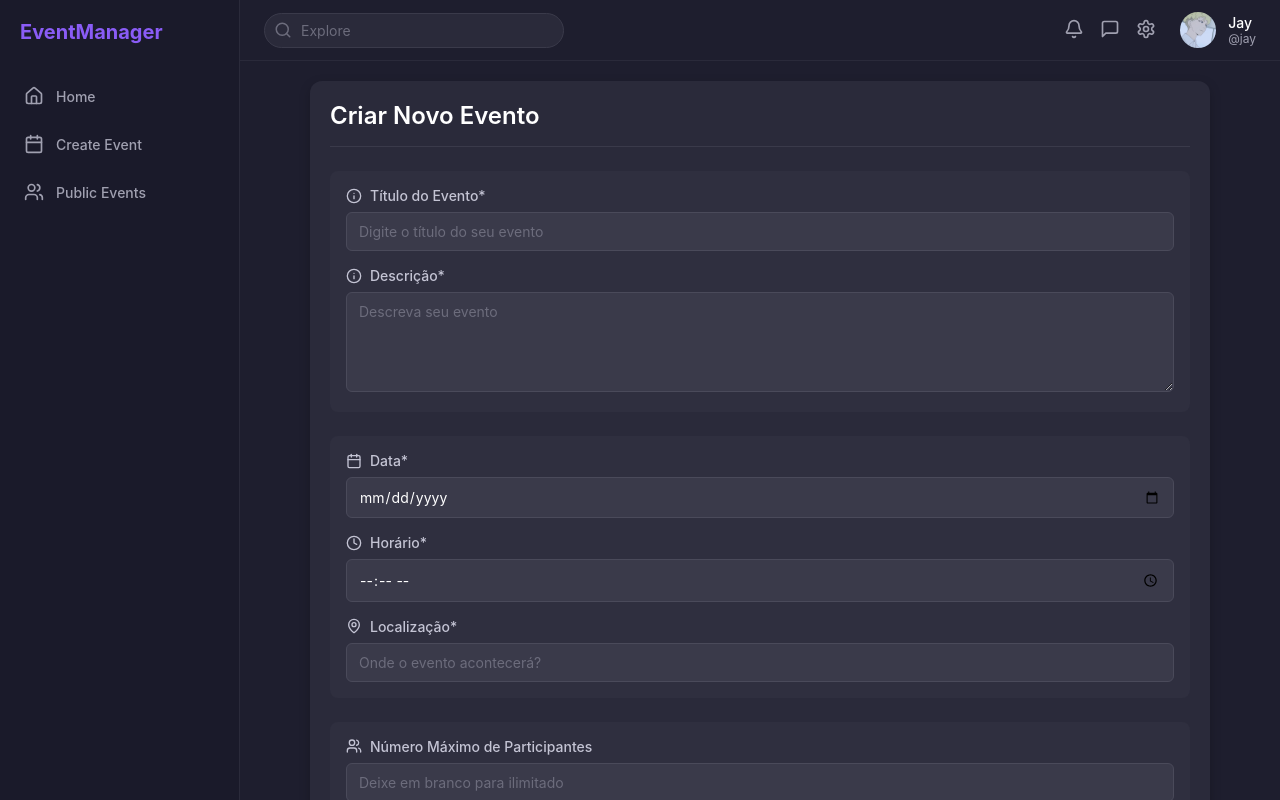
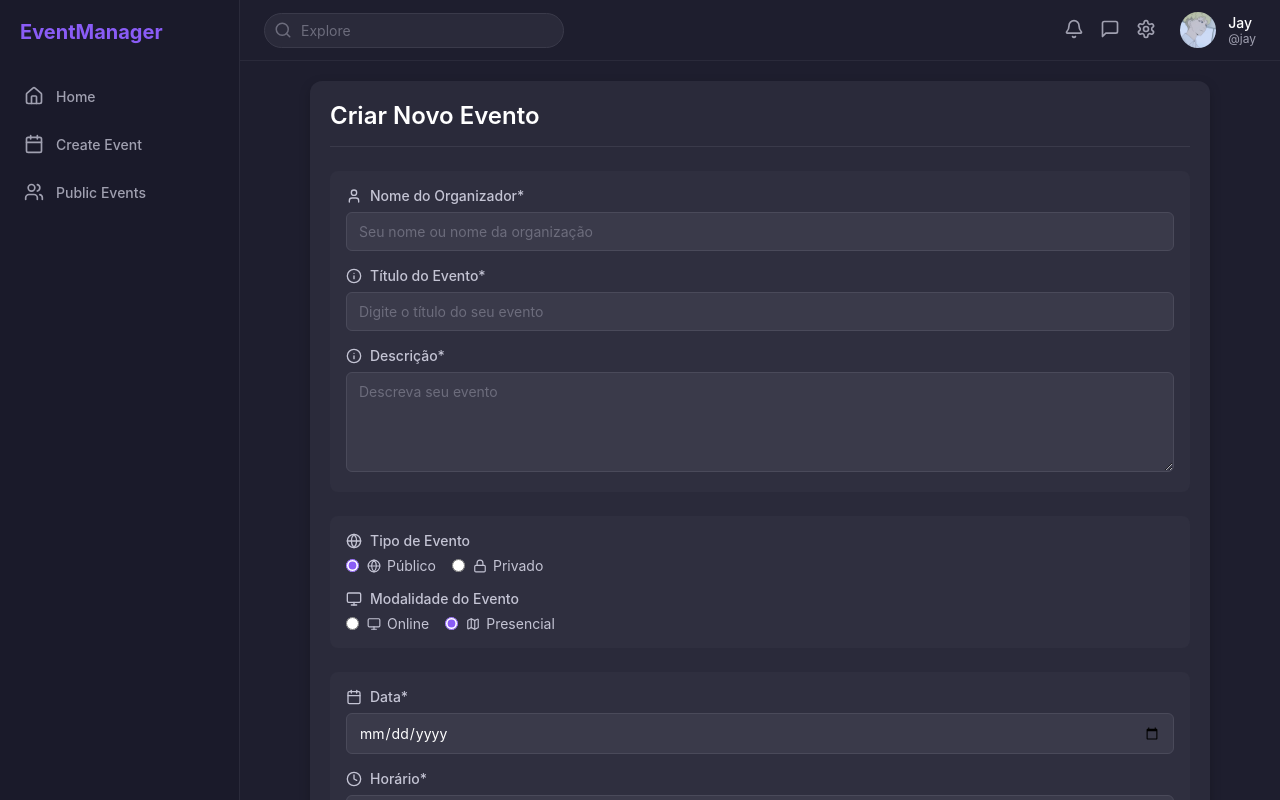
Before and after one commit to jeanpatrickm/event-manager, a React (Vite) app: page /create-event in a window 1280 px wide. Built offline with nearby package versions, Linux system fonts and the light colour scheme.

Commit message:
feat: att event-details and create-event pages

```diff
--- a/src/components/EventDetails/EventHeader/index.tsx
+++ b/src/components/EventDetails/EventHeader/index.tsx
@@ -36,7 +36,7 @@ const EventHeader: React.FC<EventHeaderProps> = ({ status }) => {
 
   return (
     <HeaderContainer>
-      <BackButton as={Link} to="/events">
+      <BackButton as={Link} to="/">
         <ChevronLeft size={20} />
         Voltar para Eventos
       </BackButton>
--- a/src/components/EventDetails/EventOrganizer/index.tsx
+++ b/src/components/EventDetails/EventOrganizer/index.tsx
@@ -20,7 +20,7 @@ const EventOrganizer: React.FC<EventOrganizerProps> = ({
 }) => {
   return (
     <OrganizerContainer>
-      <OrganizerAvatar src={avatar} alt={name} />
+      <OrganizerAvatar src={"/images/aaa.jpg"} alt={name} />
       <OrganizerInfo>
         <OrganizerName>Organizado por {name}</OrganizerName>
         <OrganizerTitle>{title}</OrganizerTitle>
--- a/src/pages/CreateEvent/index.tsx
+++ b/src/pages/CreateEvent/index.tsx
@@ -11,6 +11,11 @@ import {
   Info,
   Tag,
   X,
+  User,
+  Globe,
+  Lock,
+  Monitor,
+  Map,
 } from "lucide-react";
 import {
   Container,
@@ -31,6 +36,10 @@ import {
   TagItem,
   TagInput,
   ErrorMessage,
+  RadioGroup,
+  RadioOption,
+  RadioInput,
+  RadioLabel,
 } from "./styles";
 import Sidebar from "../../components/CreateEvent/SideBar";
 import TopBar from "../../components/CreateEvent/TopBar";
@@ -45,6 +54,11 @@ interface FormData {
   category: string;
   tags: string[];
   coverImage: File | null;
+  organizerName: string;
+  eventType: "public" | "private";
+  eventMode: "online" | "in-person";
+  onlinePlatform?: string;
+  onlineLink?: string;
 }
 
 interface FormErrors {
@@ -53,6 +67,8 @@ interface FormErrors {
   date?: string;
   time?: string;
   location?: string;
+  organizerName?: string;
+  onlineLink?: string;
 }
 
 const CreateEvent: React.FC = () => {
@@ -66,6 +82,11 @@ const CreateEvent: React.FC = () => {
     category: "",
     tags: [],
     coverImage: null,
+    organizerName: "",
+    eventType: "public",
+    eventMode: "in-person",
+    onlinePlatform: "",
+    onlineLink: "",
   });
 
   const [errors, setErrors] = useState<FormErrors>({});
@@ -84,6 +105,10 @@ const CreateEvent: React.FC = () => {
     if (errors[name as keyof FormErrors]) {
       setErrors((prev) => ({ ...prev, [name]: undefined }));
     }
+  };
+
+  const handleRadioChange = (name: keyof FormData, value: any) => {
+    setFormData((prev) => ({ ...prev, [name]: value }));
   };
 
   const handleImageChange = (e: React.ChangeEvent<HTMLInputElement>) => {
@@ -148,6 +173,14 @@ const CreateEvent: React.FC = () => {
       newErrors.location = "Localização é obrigatória";
     }
 
+    if (!formData.organizerName.trim()) {
+      newErrors.organizerName = "Nome do organizador é obrigatório";
+    }
+
+    if (formData.eventMode === "online" && !formData.onlineLink?.trim()) {
+      newErrors.onlineLink = "Link para o evento online é obrigatório";
+    }
+
     setErrors(newErrors);
     return Object.keys(newErrors).length === 0;
   };
@@ -186,7 +219,26 @@ const CreateEvent: React.FC = () => {
           </Header>
 
           <form onSubmit={handleSubmit}>
+            {/* Seção de Informações Básicas */}
             <FormSection>
+              <InputGroup>
+                <Label htmlFor="organizerName">
+                  <User size={16} />
+                  Nome do Organizador*
+                </Label>
+                <Input
+                  id="organizerName"
+                  name="organizerName"
+                  value={formData.organizerName}
+                  onChange={handleInputChange}
+                  placeholder="Seu nome ou nome da organização"
+                  hasError={!!errors.organizerName}
+                />
+                {errors.organizerName && (
+                  <ErrorMessage>{errors.organizerName}</ErrorMessage>
+                )}
+              </InputGroup>
+
               <InputGroup>
                 <Label htmlFor="title">
                   <Info size={16} />
@@ -223,6 +275,111 @@ const CreateEvent: React.FC = () => {
               </InputGroup>
             </FormSection>
 
+            {/* Seção de Tipo e Modo do Evento */}
+            <FormSection>
+              <InputGroup>
+                <Label>
+                  <Globe size={16} />
+                  Tipo de Evento
+                </Label>
+                <RadioGroup>
+                  <RadioOption>
+                    <RadioInput
+                      type="radio"
+                      id="public"
+                      name="eventType"
+                      checked={formData.eventType === "public"}
+                      onChange={() => handleRadioChange("eventType", "public")}
+                    />
+                    <RadioLabel htmlFor="public">
+                      <Globe size={14} /> Público
+                    </RadioLabel>
+                  </RadioOption>
+                  <RadioOption>
+                    <RadioInput
+                      type="radio"
+                      id="private"
+                      name="eventType"
+                      checked={formData.eventType === "private"}
+                      onChange={() => handleRadioChange("eventType", "private")}
+                    />
+                    <RadioLabel htmlFor="private">
+                      <Lock size={14} /> Privado
+                    </RadioLabel>
+                  </RadioOption>
+                </RadioGroup>
+              </InputGroup>
+
+              <InputGroup>
+                <Label>
+                  <Monitor size={16} />
+                  Modalidade do Evento
+                </Label>
+                <RadioGroup>
+                  <RadioOption>
+                    <RadioInput
+                      type="radio"
+                      id="online"
+                      name="eventMode"
+                      checked={formData.eventMode === "online"}
+                      onChange={() => handleRadioChange("eventMode", "online")}
+                    />
+                    <RadioLabel htmlFor="online">
+                      <Monitor size={14} /> Online
+                    </RadioLabel>
+                  </RadioOption>
+                  <RadioOption>
+                    <RadioInput
+                      type="radio"
+                      id="in-person"
+                      name="eventMode"
+                      checked={formData.eventMode === "in-person"}
+                      onChange={() =>
+                        handleRadioChange("eventMode", "in-person")
+                      }
+                    />
+                    <RadioLabel htmlFor="in-person">
+                      <Map size={14} /> Presencial
+                    </RadioLabel>
+                  </RadioOption>
+                </RadioGroup>
+
+                {/* Campos condicionais para eventos online */}
+                {formData.eventMode === "online" && (
+                  <>
+                    <Input
+                      as="select"
+                      name="onlinePlatform"
+                      value={formData.onlinePlatform}
+                      onChange={handleInputChange}
+                      style={{ marginTop: "12px" }}
+                    >
+                      <option value="">Selecione a plataforma</option>
+                      <option value="discord">Discord</option>
+                      <option value="zoom">Zoom</option>
+                      <option value="teams">Microsoft Teams</option>
+                      <option value="skype">Skype</option>
+                      <option value="google-meet">Google Meet</option>
+                      <option value="other">Outra plataforma</option>
+                    </Input>
+
+                    <Input
+                      name="onlineLink"
+                      value={formData.onlineLink || ""}
+                      onChange={handleInputChange}
+                      placeholder="Link para participar do evento"
+                      style={{ marginTop: "12px" }}
+                      hasError={!!errors.onlineLink}
+                    />
+                    {errors.onlineLink && (
+                      <ErrorMessage>{errors.onlineLink}</ErrorMessage>
+                    )}
+                  </>
+                )}
+              </InputGroup>
+            </FormSection>
+
+            {/* Seção de Data e Localização */}
             <FormSection>
               <InputGroup>
                 <Label htmlFor="date">
@@ -256,6 +413,7 @@ const CreateEvent: React.FC = () => {
                 {errors.time && <ErrorMessage>{errors.time}</ErrorMessage>}
               </InputGroup>
 
+              {formData.eventMode === "in-person" && (
                 <InputGroup>
                   <Label htmlFor="location">
                     <MapPin size={16} />
@@ -273,8 +431,10 @@ const CreateEvent: React.FC = () => {
                     <ErrorMessage>{errors.location}</ErrorMessage>
                   )}
                 </InputGroup>
+              )}
             </FormSection>
 
+            {/* Seção de Configurações Adicionais */}
             <FormSection>
               <InputGroup>
                 <Label htmlFor="maxParticipants">
@@ -335,6 +495,7 @@ const CreateEvent: React.FC = () => {
               </InputGroup>
             </FormSection>
 
+            {/* Seção de Imagem de Capa */}
             <FormSection>
               <InputGroup>
                 <Label htmlFor="coverImage">
--- a/src/pages/CreateEvent/styles.ts
+++ b/src/pages/CreateEvent/styles.ts
@@ -211,3 +211,28 @@ export const ErrorMessage = styled.p`
   font-size: 12px;
   margin-top: 4px;
 `;
+
+export const RadioGroup = styled.div`
+  display: flex;
+  gap: 16px;
+  margin-top: 8px;
+`;
+
+export const RadioOption = styled.div`
+  display: flex;
+  align-items: center;
+`;
+
+export const RadioInput = styled.input`
+  margin-right: 8px;
+  accent-color: #8a5cf6;
+`;
+
+export const RadioLabel = styled.label`
+  display: flex;
+  align-items: center;
+  gap: 6px;
+  font-size: 14px;
+  color: #c4c4d4;
+  cursor: pointer;
+`;
```
Lines whose indentation alone changed are shown as unchanged.
